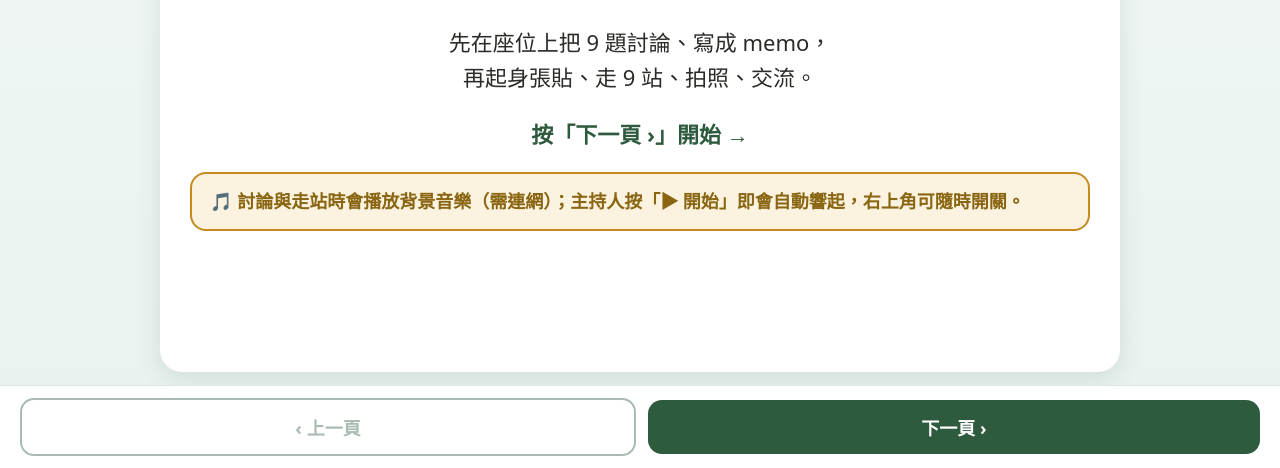
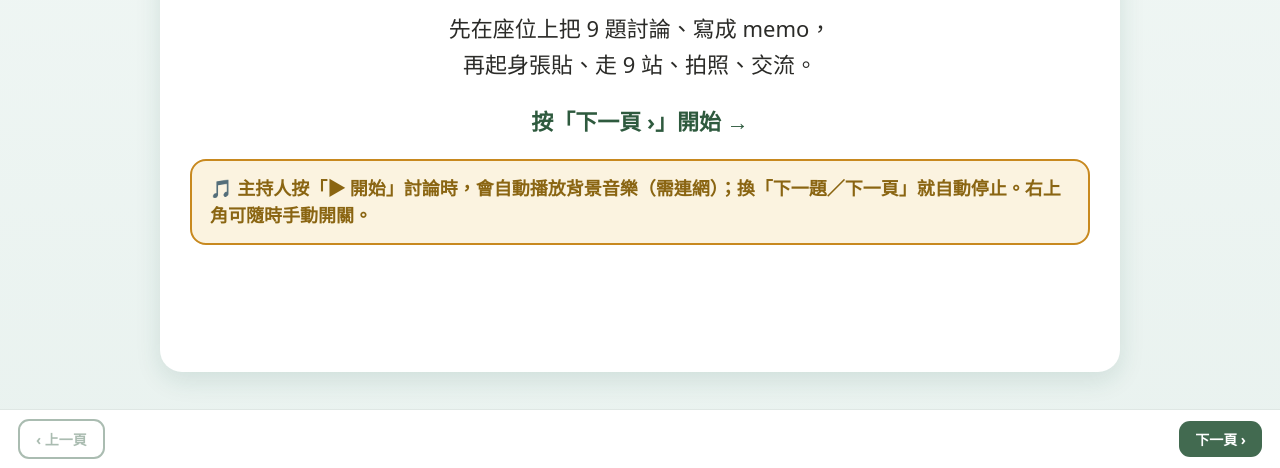
Before and after one commit to mattsue1003/coffeeduisguess, a plain HTML site: page index.html in a window 1280 px wide. Shown: the part 332-800 px from the top of the page. Drawn offline with Linux system fonts and the light colour scheme.

Commit message:
Update index.html

```diff
--- a/index.html
+++ b/index.html
@@ -13,7 +13,7 @@ body{font-family:"Noto Sans TC","PingFang TC","Microsoft JhengHei",system-ui,san
 .card{background:var(--card);border-radius:22px;box-shadow:0 8px 26px rgba(20,80,66,.12);padding:30px 30px;flex:1;display:flex;flex-direction:column;justify-content:center}
 .chip{display:inline-block;color:#fff;font-weight:800;font-size:17px;padding:7px 16px;border-radius:22px}
 .qn{font-size:20px;color:var(--mut);font-weight:800;margin:14px 0 2px}
-.qtext{font-size:34px;font-weight:800;color:var(--ink);line-height:1.35;margin:6px 0 18px}
+.qtext{font-size:56px;font-weight:800;color:var(--ink);line-height:1.26;margin:10px 0 22px}
 .memo{background:#fbf3e0;border:2px solid var(--gold);border-radius:16px;padding:14px 18px;font-size:18px;color:#8a6512;font-weight:700}
 .timerwrap{display:flex;flex-direction:column;align-items:center;margin-top:20px}
 .timer{font-size:96px;font-weight:800;color:var(--grn);font-variant-numeric:tabular-nums;letter-spacing:2px;line-height:1}
@@ -33,8 +33,8 @@ body{font-family:"Noto Sans TC","PingFang TC","Microsoft JhengHei",system-ui,san
 .steps li{display:flex;gap:14px;align-items:flex-start;margin:14px 0;font-size:22px}
 .num{flex:0 0 auto;width:40px;height:40px;border-radius:50%;background:var(--grn);color:#fff;display:grid;place-items:center;font-weight:800;font-size:18px}
 .hl{color:var(--gold);font-weight:800}
-.nav{position:fixed;left:0;right:0;bottom:0;background:rgba(255,255,255,.96);border-top:1px solid var(--line);display:flex;align-items:center;gap:12px;padding:12px 20px calc(12px + env(safe-area-inset-bottom));backdrop-filter:blur(6px)}
-.nav .navbtn{flex:1;background:var(--grn);color:#fff;border:none;border-radius:14px;font-size:18px;font-weight:800;padding:14px;cursor:pointer;font-family:inherit}
+.nav{position:fixed;left:0;right:0;bottom:0;background:rgba(255,255,255,.96);border-top:1px solid var(--line);display:flex;align-items:center;justify-content:space-between;gap:12px;padding:9px 18px calc(9px + env(safe-area-inset-bottom));backdrop-filter:blur(6px)}
+.nav .navbtn{flex:0 0 auto;background:var(--grn);color:#fff;border:none;border-radius:11px;font-size:14px;font-weight:700;padding:8px 16px;cursor:pointer;font-family:inherit;opacity:.9}
 .nav .navbtn.ghost{background:#fff;color:var(--grn);border:2px solid var(--grn)}
 .nav .navbtn:disabled{opacity:.4}
 .pill{display:inline-block;background:#e6f4f1;color:#17867a;font-weight:800;font-size:14px;padding:6px 14px;border-radius:20px}
@@ -43,7 +43,7 @@ body{font-family:"Noto Sans TC","PingFang TC","Microsoft JhengHei",system-ui,san
 .sd{width:30px;height:30px;border-radius:50%;background:#d3e3db;color:#5a7266;display:grid;place-items:center;font-size:14px;font-weight:800}
 .sd.done{background:var(--grn2);color:#fff}.sd.cur{background:var(--gold);color:#fff;transform:scale(1.12)}
 #musicbtn{position:fixed;top:calc(10px + env(safe-area-inset-top));right:12px;z-index:60;background:#fff;color:var(--grn);border:2px solid var(--grn2);border-radius:22px;font-weight:800;font-size:14px;padding:8px 14px;cursor:pointer;font-family:inherit;box-shadow:0 3px 10px rgba(0,0,0,.12)}
-@media(max-width:600px){.qtext{font-size:26px}.timer{font-size:74px}.big{font-size:32px}.lead{font-size:18px}.steps li{font-size:18px}.card{padding:22px 18px;border-radius:16px}}
+@media(max-width:600px){.qtext{font-size:38px}.timer{font-size:74px}.big{font-size:32px}.lead{font-size:18px}.steps li{font-size:18px}.card{padding:22px 18px;border-radius:16px}}
 </style></head><body>
 <button id="musicbtn" onclick="toggleMusic()">🔇 音樂 關</button>
 <div id="ytwrap" style="position:fixed;left:-9999px;top:0;width:1px;height:1px;overflow:hidden"><div id="ytplayer"></div></div>
@@ -100,7 +100,7 @@ function render(){
    <div class="lead" style="color:var(--mut)">共學共創 ‧ 新版玩法</div>
    <div class="lead" style="margin-top:28px">先在座位上把 9 題討論、寫成 memo，<br>再起身張貼、走 9 站、拍照、交流。</div>
    <div class="lead" style="margin-top:22px;color:var(--grn);font-weight:800">按「下一頁 ›」開始 →</div>
-   <div class="memo" style="margin-top:20px;text-align:left">🎵 討論與走站時會播放背景音樂（需連網）；主持人按「▶ 開始」即會自動響起，右上角可隨時開關。</div></div>`;}
+   <div class="memo" style="margin-top:20px;text-align:left">🎵 主持人按「▶ 開始」討論時，會自動播放背景音樂（需連網）；換「下一題／下一頁」就自動停止。右上角可隨時手動開關。</div></div>`;}
  else if(s.t==="howto"){top.innerHTML=`<span>世界咖啡館 ‧ 玩法說明</span>`;card.innerHTML=`
    <ul class="steps">
     <li><span class="num">1</span><div><b>座位討論（先坐著）</b>：依序看 9 題，同桌一起討論。<span class="hl">微觀每題 2 分鐘、宏觀每題 4 分鐘</span>。</div></li>
@@ -154,6 +154,7 @@ function render(){
  document.getElementById("next").disabled=(idx===SLIDES.length-1);
 }
 function go(d){const n=idx+d;if(n<0||n>=SLIDES.length)return;
+ musicPause();
  if(SLIDES[n].t==="gallery"&&SLIDES[idx].t!=="gallery")station=1;
  idx=n;running=false;clearInterval(tick);render();window.scrollTo(0,0);}
 document.addEventListener("keydown",e=>{
```
